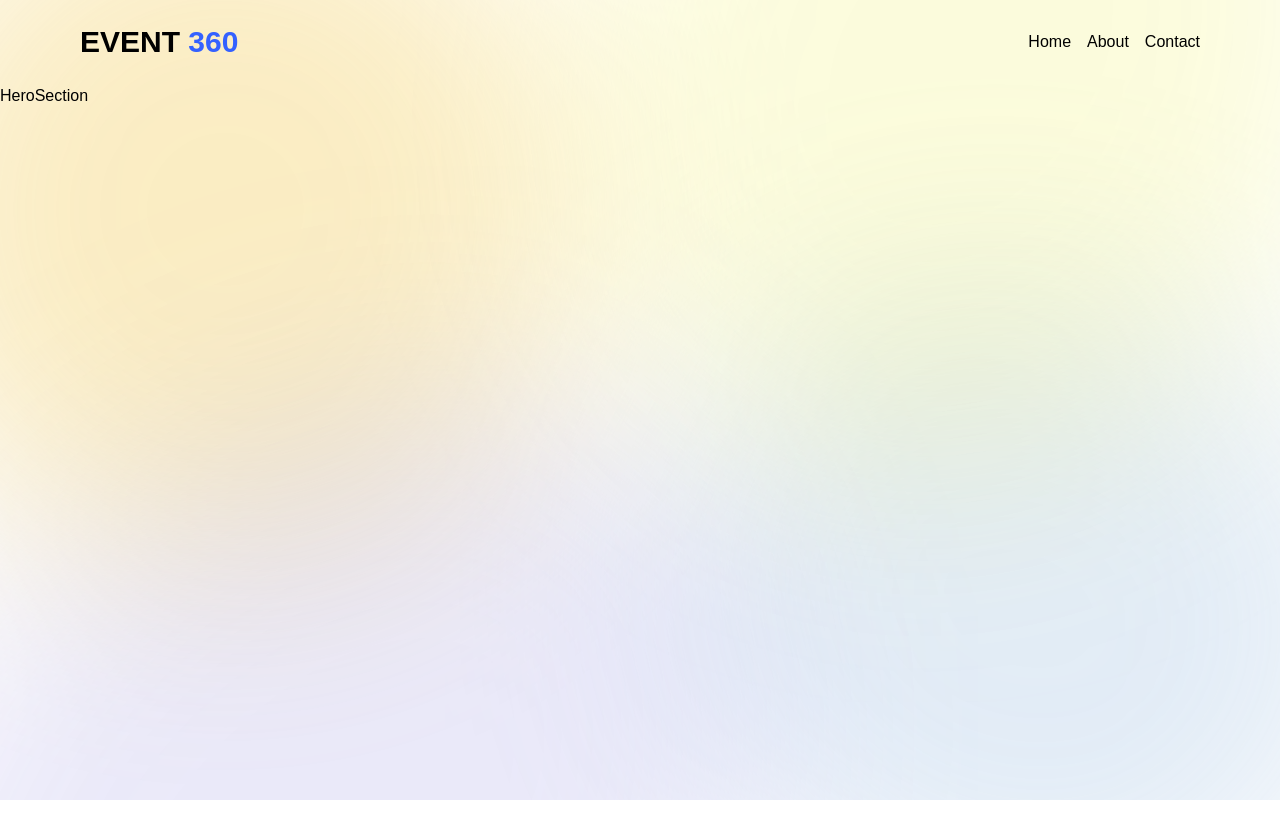
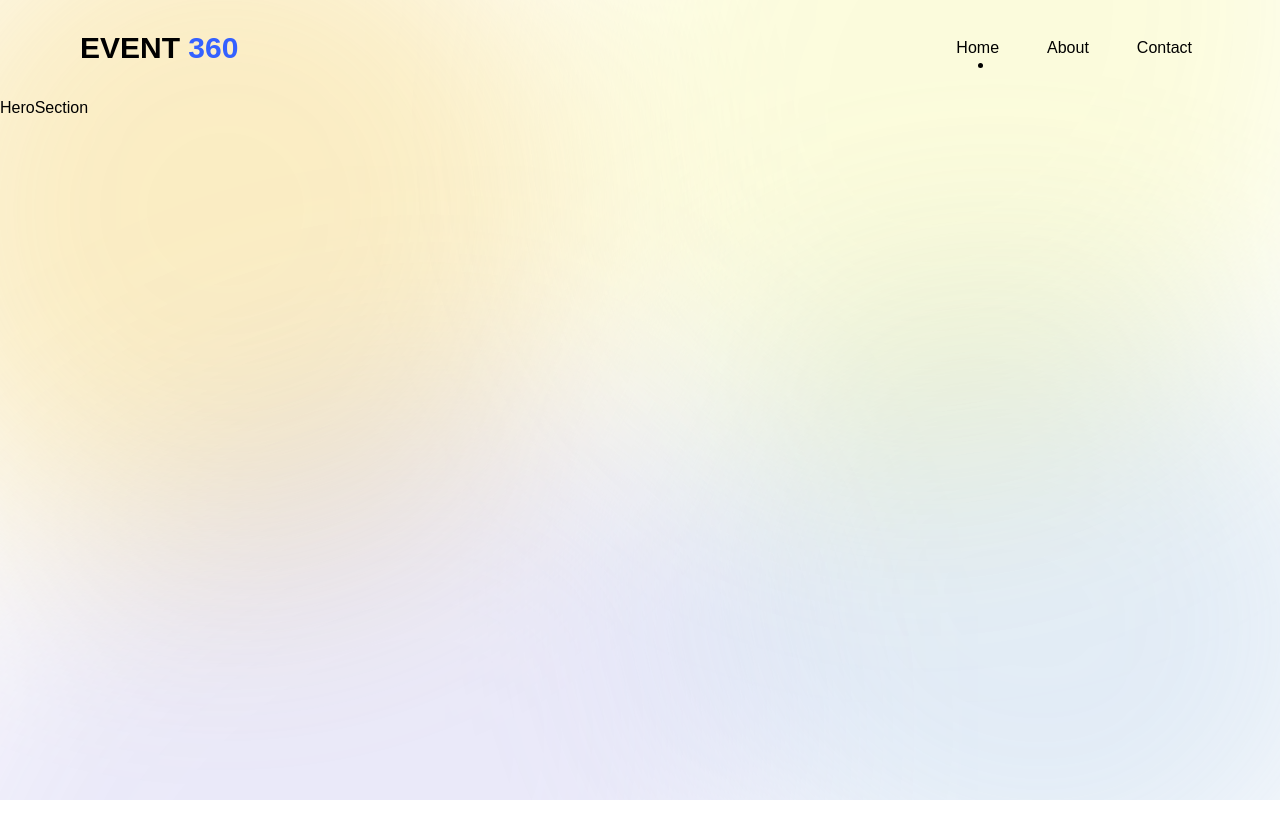
Before and after one commit to mahabubsaki/l2a5, a React (Vite) app: page / in a window 1280 px wide. Shown: the top 838 px of the page. Built offline with nearby package versions, Linux system fonts and the light colour scheme.

Commit message:
completed magnetic nav item

```diff
--- a/package.json
+++ b/package.json
@@ -12,6 +12,7 @@
   "dependencies": {
     "@fontsource-variable/montserrat": "^5.0.17",
     "@gsap/react": "^2.1.0",
+    "classnames": "^2.5.1",
     "framer-motion": "^11.0.3",
     "gsap": "^3.12.5",
     "locomotive-scroll": "^4.1.4",
--- a/src/anim/Magnetic.tsx
+++ b/src/anim/Magnetic.tsx
@@ -1,42 +1,76 @@
+import classNames from 'classnames';
 import gsap from 'gsap';
-import { ReactNode, cloneElement, useEffect, useRef } from 'react';
+import { Dispatch, ReactNode, SetStateAction, cloneElement, useEffect, useRef } from 'react';
+import { NavPath } from '../components/Navbar';
 
-const Magnetic = ({ children }: { children: ReactNode; }) => {
-    const ref = useRef(null);
+
+const Magnetic = ({ children, pathname, path, hovered, setHovered }: { children: ReactNode; pathname: string; path: string; hovered: NavPath; setHovered: Dispatch<SetStateAction<NavPath>>; }) => {
+    const ref = useRef<HTMLDivElement | null>(null);
+    const spanRef = useRef<HTMLSpanElement | null>(null);
+
+    const active = path === pathname;
+
+
+
     useEffect(() => {
+        const item = ref.current;
+        const spanItem = spanRef.current;
 
-        const item = ref.current ? (ref.current as HTMLElement) : null;
+
         const mouseMove = (e: MouseEvent) => {
-            if (item === null) return;
+
+            if (!item) return;
+
             const { clientX, clientY } = e;
             const { left, top, width, height } = item.getBoundingClientRect();
             const x = clientX - (left + width / 2);
             const y = clientY - (top + height / 2);
 
-            gsap.to(item, { x: x });
-            gsap.to(item, { y: y });
-        };
-        const mouseLeave = () => {
-            gsap.to(item, { x: 0 });
-            gsap.to(item, { y: 0 });
+            gsap.to(item, { x, y });
+
+            if (spanItem) {
+                gsap.to(spanItem, { x: x * 1.2, y: y * 1.2, scale: 1 });
+            }
         };
 
-        if (item === null) return;
+        const mouseLeave = () => {
 
-        item.addEventListener('mousemove', mouseMove);
-        item.addEventListener('mouseleave', mouseLeave);
+            if (!item) return;
+
+            gsap.to(item, { x: 0, y: 0 });
+
+            if (spanItem) {
+                gsap.to(spanItem, { x: 0, y: 0, scale: 0 });
+            }
+        };
+
+        if (item) {
+            item.addEventListener('mousemove', mouseMove);
+            item.addEventListener('mouseleave', mouseLeave);
+
+        }
+
         return () => {
-            if (item === null) return;
-            item.removeEventListener('mousemove', mouseMove);
-            item.removeEventListener('mouseleave', mouseLeave);
+            if (item) {
+                item.removeEventListener('mousemove', mouseMove);
+                item.removeEventListener('mouseleave', mouseLeave);
+            }
         };
-    }, [
+    }, []);
 
+    console.log({ active, hovered });
 
+    return (
+        <div className='relative' onMouseEnter={() => setHovered(path as NavPath)} onMouseLeave={() => setHovered(() => {
+            return null;
+        })}>
+            {cloneElement(children as React.ReactElement, { ref })}
+            <span ref={spanRef} className={classNames('size-[5px] left-1/2 rounded-full bg-black absolute right-1/2 bottom-1')} style={{ scale: 0 }} />
 
-    ]);
-    return (
-        cloneElement(children, { ref })
+            {(active && !hovered) ? <span className={classNames('size-[5px] left-1/2 rounded-full bg-black absolute right-1/2 bottom-1 duration-[5s]')} style={{ scale: (active && !hovered) ? 1 : 0 }} />
+                : null}
+
+        </div>
     );
 };
 
--- a/src/components/Navbar.tsx
+++ b/src/components/Navbar.tsx
@@ -1,5 +1,5 @@
-import React from 'react';
-import { Link } from 'react-router-dom';
+import React, { useState } from 'react';
+import { Link, useLocation, useNavigate } from 'react-router-dom';
 import Magnetic from '../anim/Magnetic';
 
 
@@ -8,20 +8,23 @@ const navItems = [
     { name: 'About', path: '/about' },
     { name: 'Contact', path: '/contact' },
 
-];
-
+] as const;
+export type NavPath = typeof navItems[number]['path'] | null;
 
 const Navbar = () => {
+    const { pathname } = useLocation();
+    const [hovered, setHovered] = useState<NavPath>(null);
+    const navigate = useNavigate();
     return (
         <nav className='px-20 py-6 flex justify-between items-center'>
 
             <div>
                 <p className='text-3xl font-bold'>EVENT <span className='text-[#3461FF]'>360</span></p>
             </div>
-            <ul className='flex gap-4'>
+            <ul className='flex gap-8 items-center'>
                 {navItems.map((item, index) => (
-                    <Magnetic>
-                        <li key={index} className=' font-medium'>
+                    <Magnetic pathname={pathname} path={item.path} hovered={hovered} setHovered={setHovered}>
+                        <li onClick={() => navigate(item.path)} key={index} className='font-medium cursor-pointer select-none py-3 px-2'>
 
                             {item.name}
 
```
Also changed, not shown: 1 other file (tests, documents, lock files or other folders).
